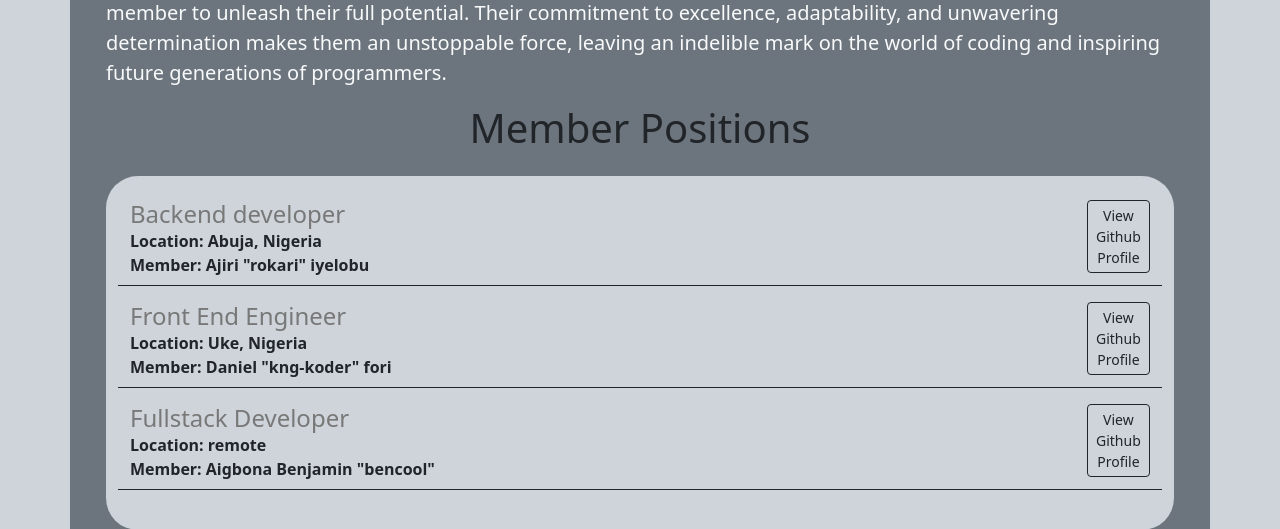
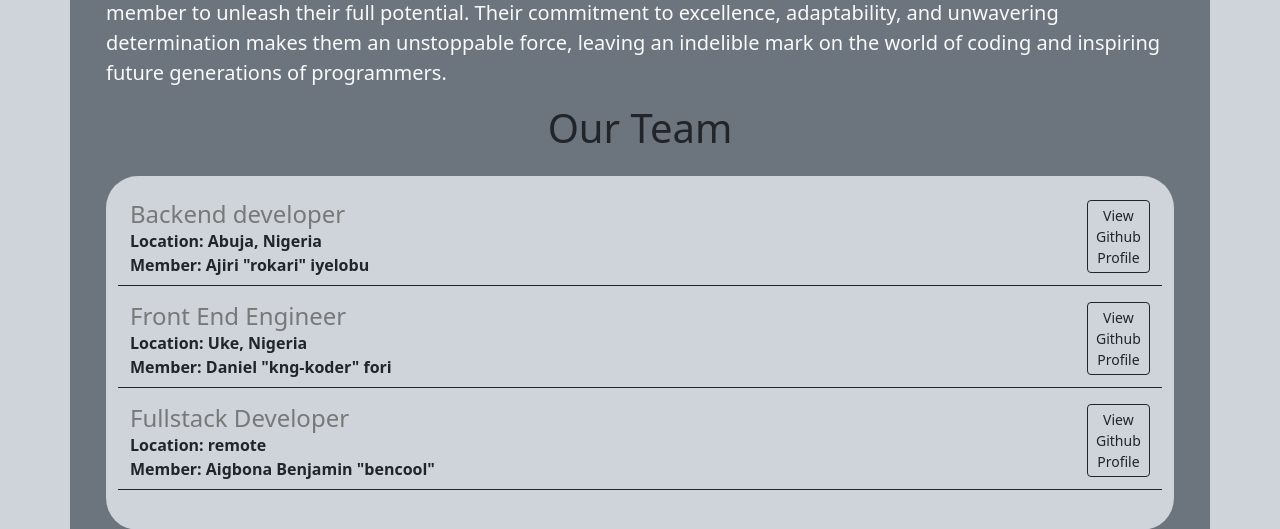
Before and after one commit to Rokari-19/Portfolio-website, a Flask app: page / in a window 1280 px wide. Shown: the part 788-1317 px from the top of the page. Run offline with Flask 3, Linux system fonts and the light colour scheme.

Commit message:
changed a header

```diff
--- a/templates/landing.html
+++ b/templates/landing.html
@@ -41,7 +41,7 @@
         indelible mark on the world of coding and inspiring future generations
         of programmers.
       </p>
-      <h1 class="text-center">Member Positions</h1>
+      <h1 class="text-center">Our Team</h1>
       <div class="bg-dark-subtle rounded-5 m-4 mt-4 mb-2 p-4">
         {% for job in jobs %} {% include 'jobitem.html' %} {% endfor %}
       </div>
```
